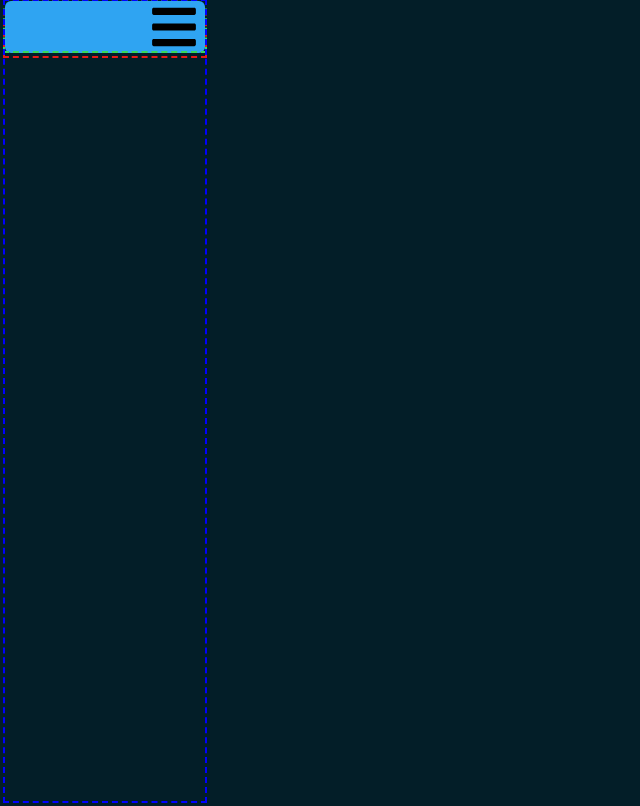
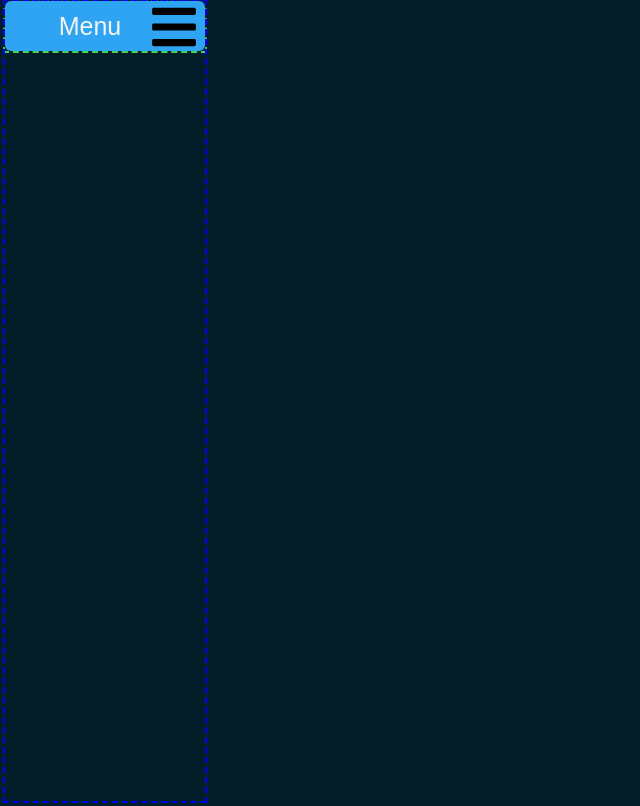
Before and after one commit to Ximidar/Flotilla, a Vue app in the folder FlotillaWeb/: page / in a window 1280 px wide. Both pictures are taken after a click on the button 42 px from the left and 27 px from the top of the page. Shown: the whole page, without its empty margins (0-640 px from the left). Built offline with nearby package versions, Linux system fonts and the light colour scheme.

Commit message:
Finally the damn button works as I want it to. Freaking html/css/js

```diff
--- a/FlotillaWeb/src/components/FlotillaSideBar.vue
+++ b/FlotillaWeb/src/components/FlotillaSideBar.vue
@@ -5,7 +5,9 @@
       <ul>
         <li>
           <Hamburger :ButtonStyle="HamburgerStyle"
-                     v-bind:Action="MenuAction">
+                     v-bind:Action="MenuAction"
+                     :collapseButton="showMenu"
+                     :buttonText="ButtonTexts.hamburgerText">
           </Hamburger>
         </li>
       </ul>
@@ -40,6 +42,9 @@
        color:'white',
        width: '100%',
        height: '100%'
+     },
+     ButtonTexts: {
+       hamburgerText: 'Menu'
      }
    }
   },
@@ -73,7 +78,7 @@
 ul{
   width: 100%;
   margin:0;
-padding:0;
+  padding:0;
 }
 
 li{
--- a/FlotillaWeb/src/components/common/Hamburger.vue
+++ b/FlotillaWeb/src/components/common/Hamburger.vue
@@ -8,12 +8,21 @@
       class="flotilla-button"
       v-bind:style="ButtonStyle"
     >
-      <div class="centerbutton">
-         <!-- Icon -->
-        <Bars class="icon"/>
-      </div>
+      <div class="butonalign">
+        <div v-show="collapseButton" class="righttext">
+          <div v-show="collapseButton" class="btext">{{ buttonText }}</div>
+        </div>
 
+        <div v-if="collapseButton" class="centerbutton">
+          <!-- Icon -->
+          <Bars v-bind:style="IconStyle"/>
+        </div>
+        <div v-else class="centerbuttoncollapsed">
+          <!-- Icon -->
+          <Bars v-bind:style="IconStyle"/>
+        </div>
 
+        </div>
 
     </button>
   </div>
@@ -32,11 +41,25 @@ export default {
       default: function(){},
       type: Function
     },
+    collapseButton: false,
+    buttonText: {
+      default: "None!",
+      type: String
+    }
   },
   components: {
     Bars
   },
-  methods: {}
+  data () {
+    return {
+      IconStyle: {
+        width: '50px',
+        height: '50px',
+      },
+    }
+  },
+  methods: {
+  }
 };
 </script>
 
@@ -49,6 +72,7 @@ export default {
 
   -webkit-transition-duration: 0.4s;
   transition-duration: 0.4s;
+
 
 
 }
@@ -70,19 +94,50 @@ export default {
 }
 
 .icon{
-    width: 50px;
-    height: 50px;
-    float: right;
+    width: 45px;
+    height: 45px;
+    display:inline-block;
+}
+
+.buttonalign {
+  text-align: 'center';
+  overflow:auto;
 }
 
 .centerbutton{
+  float:right;
+
+}
+
+.centerbuttoncollapsed {
+  display:inline-block;
+
+}
+
+.righttext{
+  position:relative;
+  left: 10px;
+  right:30px;
+  top: 10px;
+  display: inline-block;
+
+}
+
+.btext{
+  width: 100%;
   height: 100%;
-  width: 100%;
+  color: whitesmoke;
+  font-size: 25px;
+  overflow: hidden;
+  white-space: nowrap;
+
+
 }
 
 .hamburger{
   /* width: 100%; */
-  height: inherit;
+  height: 50px;
+  max-height: 50px;
   width:100%;
   outline: 2px dashed rgb(231, 24, 24);
 }
--- a/FlotillaWeb/src/views/Main.vue
+++ b/FlotillaWeb/src/views/Main.vue
@@ -30,7 +30,7 @@ export default {
 }
 
 .fixedTop{
-  height: 40px;
+  /* height: 40px; */
 }
 
 .layout{
```
